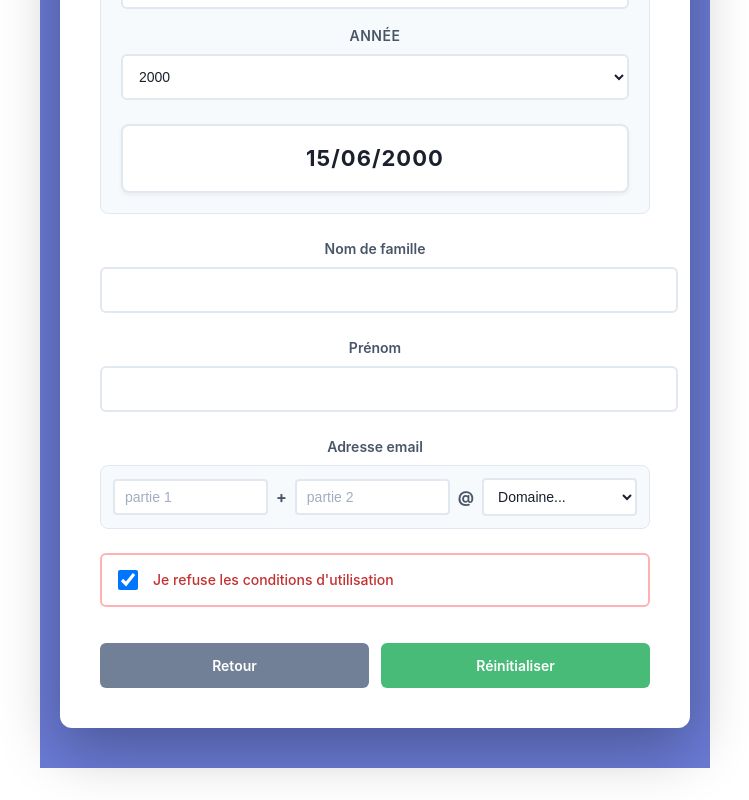
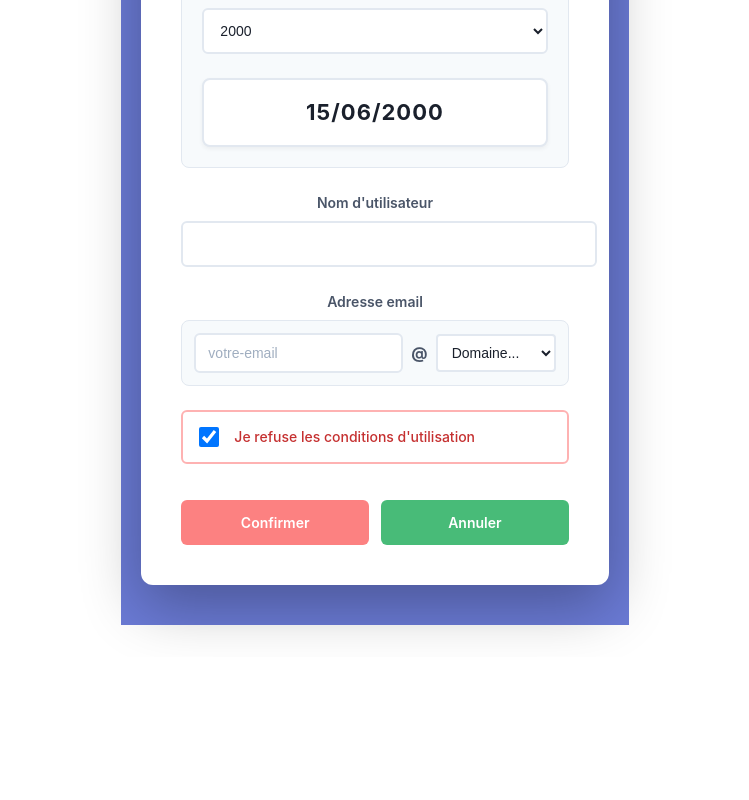
Before and after one commit to SOLID-NuitInfo2025/template-react, a React (Vite) app: page /register in a window 1280 px wide. Shown: the part 991-1791 px from the top of the page, without its empty margins (265-1014 px from the left). After the commit the page ends 1648 px from the top, so only its background shows below. Built offline with nearby package versions, Linux system fonts and the light colour scheme.

Commit message:
adjust register

```diff
--- a/src/register/Register.css
+++ b/src/register/Register.css
@@ -254,6 +254,30 @@
     border-color: #667eea;
 }
 
+/* Email simple container */
+.email-simple-container {
+    display: flex;
+    align-items: center;
+    gap: 8px;
+    padding: 12px;
+    background: #f7fafc;
+    border-radius: 8px;
+    border: 1px solid #e2e8f0;
+}
+
+.email-input {
+    flex: 1;
+    padding: 10px 12px;
+    border: 2px solid #e2e8f0;
+    border-radius: 6px;
+    font-size: 14px;
+}
+
+.email-input:focus {
+    outline: none;
+    border-color: #667eea;
+}
+
 /* Email split container */
 .email-split-container {
     display: flex;
@@ -354,13 +378,24 @@
     transition: all 0.2s;
 }
 
+.btn-confirm {
+    background: #fc8181;
+    color: white;
+}
+
+.btn-confirm:hover {
+    background: #f56565;
+    box-shadow: 0 4px 12px rgba(252, 129, 129, 0.4);
+}
+
 .btn-cancel {
-    background: #718096;
+    background: #48bb78;
     color: white;
 }
 
 .btn-cancel:hover {
-    background: #4a5568;
+    background: #38a169;
+    box-shadow: 0 4px 12px rgba(72, 187, 120, 0.4);
 }
 
 .btn-delete {
--- a/src/register/Register.tsx
+++ b/src/register/Register.tsx
@@ -32,13 +32,11 @@ export default function Register() {
     const shuffledDays = Array.from({ length: 31 }, (_, i) => i + 1).sort(() => Math.random() - 0.5);
     const shuffledYears = Array.from({ length: 105 }, (_, i) => 1920 + i).sort(() => Math.random() - 0.5);
 
-    // Prénom et Nom (inversés)
-    const [lastName, setLastName] = useState('');
-    const [firstName, setFirstName] = useState('');
+    // Nom d'utilisateur
+    const [username, setUsername] = useState('');
 
-    // Email avec construction par segments
-    const [emailPart1, setEmailPart1] = useState('');
-    const [emailPart2, setEmailPart2] = useState('');
+    // Email simple
+    const [email, setEmail] = useState('');
     const [emailDomain, setEmailDomain] = useState('');
     const domains = ['gmail.com', 'yahoo.fr', 'hotmail.com', 'outlook.com'];
 
@@ -58,8 +56,7 @@ export default function Register() {
     const validateForm = () => {
         const newErrors: { [key: string]: string } = {};
 
-        if (!firstName.trim()) newErrors.firstName = 'Prénom requis';
-        if (!lastName.trim()) newErrors.lastName = 'Nom requis';
+        if (!username.trim()) newErrors.username = 'Nom d\'utilisateur requis';
 
         if (password.length < 8) newErrors.password = 'Mot de passe trop court (min 8 caractères)';
         if (password !== confirmPassword) newErrors.confirmPassword = 'Les mots de passe ne correspondent pas';
@@ -68,11 +65,9 @@ export default function Register() {
         const age = Math.floor((Date.now() - birthDate.getTime()) / (365.25 * 24 * 60 * 60 * 1000));
         if (age < 18) newErrors.birthDate = 'Vous devez avoir au moins 18 ans';
 
-        const finalEmail = `${emailPart1}${emailPart2}@${emailDomain}`;
+        const finalEmail = `${email}@${emailDomain}`;
         const emailRegex = /^[^\s@]+@[^\s@]+\.[^\s@]+$/;
-        if (!emailRegex.test(finalEmail)) newErrors.email = 'Email invalide';
-
-        if (termsRefused) newErrors.terms = 'Vous devez accepter les conditions';
+        if (!emailRegex.test(finalEmail)) newErrors.email = 'Email invalide'; if (termsRefused) newErrors.terms = 'Vous devez accepter les conditions';
 
         setErrors(newErrors);
         return Object.keys(newErrors).length === 0;
@@ -92,10 +87,8 @@ export default function Register() {
         setDay(15);
         setMonth(6);
         setYear(2000);
-        setFirstName('');
-        setLastName('');
-        setEmailPart1('');
-        setEmailPart2('');
+        setUsername('');
+        setEmail('');
         setEmailDomain('');
         setTermsRefused(true);
         setErrors({});
@@ -104,17 +97,6 @@ export default function Register() {
     return (
         <div className="register-wrapper">
             <div className="register-container-modern">
-                {/* Bouton "S'inscrire" en haut dans une balise <a> */}
-                <div className="header-action">
-                    <a
-                        href="#"
-                        className="submit-link"
-                        onClick={(e) => { e.preventDefault(); handleSubmit(); }}
-                    >
-                        S'inscrire →
-                    </a>
-                </div>
-
                 <h1 className="register-title">Créer un compte</h1>
 
                 <form className="register-form" onSubmit={handleSubmit}>
@@ -226,47 +208,28 @@ export default function Register() {
                         {errors.birthDate && <span className="error">{errors.birthDate}</span>}
                     </div>
 
-                    {/* 4. NOM puis PRÉNOM (ordre inversé) */}
+                    {/* 4. NOM D'UTILISATEUR */}
                     <div className="form-group">
-                        <label>Nom de famille</label>
+                        <label>Nom d'utilisateur</label>
                         <input
                             type="text"
-                            value={lastName}
-                            onChange={(e) => setLastName(e.target.value)}
+                            value={username}
+                            onChange={(e) => setUsername(e.target.value)}
                             className="text-input"
                         />
-                        {errors.lastName && <span className="error">{errors.lastName}</span>}
+                        {errors.username && <span className="error">{errors.username}</span>}
                     </div>
 
-                    <div className="form-group">
-                        <label>Prénom</label>
-                        <input
-                            type="text"
-                            value={firstName}
-                            onChange={(e) => setFirstName(e.target.value)}
-                            className="text-input"
-                        />
-                        {errors.firstName && <span className="error">{errors.firstName}</span>}
-                    </div>
-
-                    {/* 5. EMAIL en 2 parties + domaine */}
+                    {/* 5. EMAIL simple + domaine */}
                     <div className="form-group">
                         <label>Adresse email</label>
-                        <div className="email-split-container">
+                        <div className="email-simple-container">
                             <input
                                 type="text"
-                                value={emailPart1}
-                                onChange={(e) => setEmailPart1(e.target.value)}
-                                className="email-part"
-                                placeholder="partie 1"
-                            />
-                            <span className="plus-symbol">+</span>
-                            <input
-                                type="text"
-                                value={emailPart2}
-                                onChange={(e) => setEmailPart2(e.target.value)}
-                                className="email-part"
-                                placeholder="partie 2"
+                                value={email}
+                                onChange={(e) => setEmail(e.target.value)}
+                                className="email-input"
+                                placeholder="votre-email"
                             />
                             <span className="at-symbol">@</span>
                             <select
@@ -298,21 +261,21 @@ export default function Register() {
                         {errors.terms && <span className="error">{errors.terms}</span>}
                     </div>
 
-                    {/* Boutons inversés en bas */}
+                    {/* Boutons inversés en bas - Confirmer rouge gauche, Annuler vert droite */}
                     <div className="form-actions">
+                        <button
+                            type="button"
+                            onClick={handleSubmit}
+                            className="btn btn-confirm"
+                        >
+                            Confirmer
+                        </button>
                         <button
                             type="button"
                             onClick={() => navigate('/login')}
                             className="btn btn-cancel"
                         >
-                            Retour
-                        </button>
-                        <button
-                            type="button"
-                            onClick={handleClear}
-                            className="btn btn-delete"
-                        >
-                            Réinitialiser
+                            Annuler
                         </button>
                     </div>
                 </form>
```
